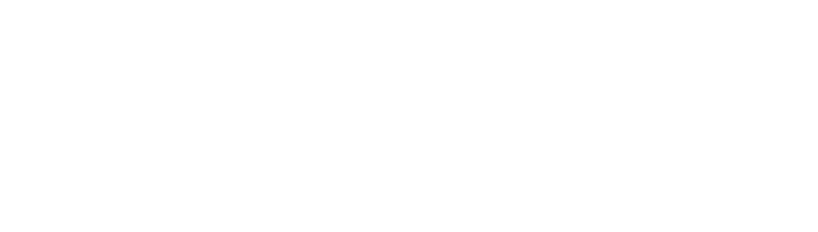
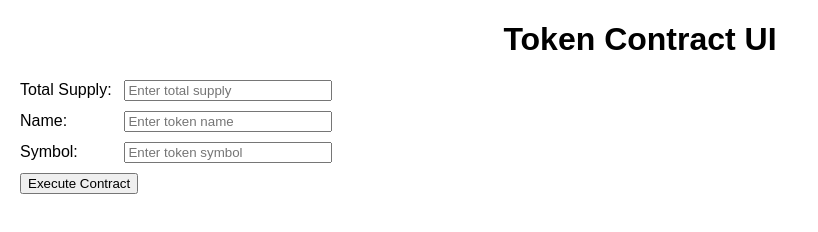
Before and after one commit to Zener085/Zener085.github.io, a plain HTML site: page index.html in a window 1280 px wide. Shown: the whole page, without its empty margins (0-818 px from the left). Drawn offline with Linux system fonts and the light colour scheme.

Commit message:
Update index.html

```diff
--- a/index.html
+++ b/index.html
@@ -1,10 +1,24 @@
 <!DOCTYPE html>
-<html lang="en">
+<html>
 <head>
-    <meta charset="UTF-8">
-    <title>Title</title>
+    <title>Token Contract UI</title>
+    <link rel="stylesheet" type="text/css" href="./template/new_token.css">
 </head>
 <body>
-
+<h1>Token Contract UI</h1>
+<div>
+    <label for="totalSupply">Total Supply:</label>
+    <input type="number" id="totalSupply" placeholder="Enter total supply">
+</div>
+<div>
+    <label for="name">Name:</label>
+    <input type="text" id="name" placeholder="Enter token name">
+</div>
+<div>
+    <label for="symbol">Symbol:</label>
+    <input type="text" id="symbol" placeholder="Enter token symbol">
+</div>
+<button onclick="executeContract()">Execute Contract</button>
+<script src="./newToken.js"></script>
 </body>
 </html>
```
